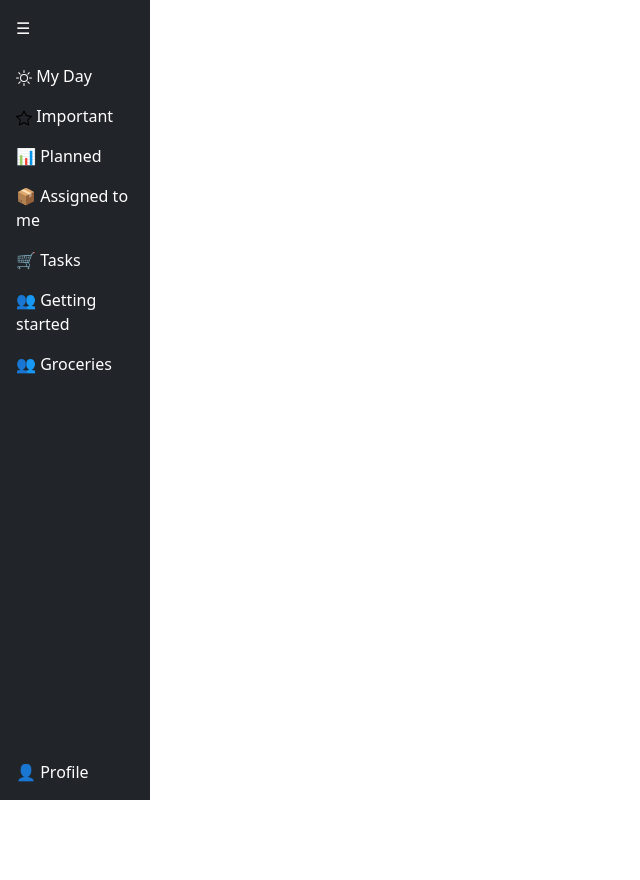
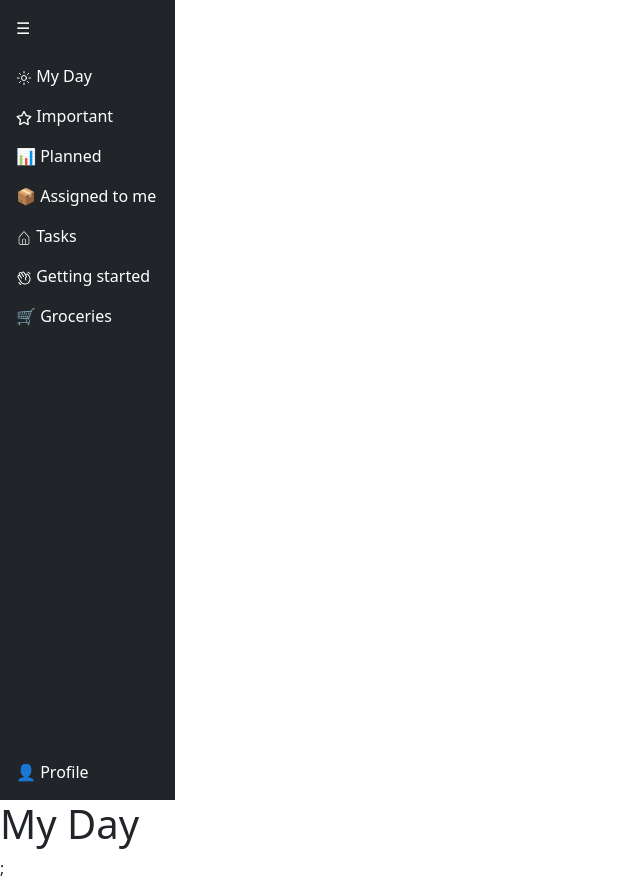
Before and after one commit to shanujaiswal/Practice_Project, a React (Create React App) app in the folder React/sticky-note/: page /MyDay in a window 1280 px wide. Shown: the whole page, without its empty margins (0-640 px from the left). Before the commit the page ends 800 px from the top, so only its background shows below. Built offline with nearby package versions, Linux system fonts and the light colour scheme.

Commit message:
navbar Done

```diff
--- a/React/sticky-note/package.json
+++ b/React/sticky-note/package.json
@@ -37,5 +37,8 @@
       "last 1 firefox version",
       "last 1 safari version"
     ]
+  },
+  "devDependencies": {
+    "react-router-dom": "^7.2.0"
   }
 }
--- a/React/sticky-note/src/App.js
+++ /dev/null
@@ -1,10 +0,0 @@
-import "./App.css";
-import Navbar from "./Component/Navbar";
-function App() {
-  return (
-    <Navbar
-
-    />
-  );
-}
-export default App;
--- /dev/null
+++ b/React/sticky-note/src/App.jsx
@@ -0,0 +1,26 @@
+import "./App.css";
+import Myday from "./Component/Myday";
+import Navbar from "./Component/Navbar";
+import { BrowserRouter as Router, Routes, Route } from "react-router-dom";
+function App() {
+  return (
+    <>
+      <Router>
+        <div>
+          <Navbar />
+        </div>
+        <Routes>
+          <Route
+            path="/MyDay"
+            element={
+              <div>
+                <Myday/>;
+              </div>
+            }
+          ></Route>
+        </Routes>
+      </Router>
+    </>
+  );
+}
+export default App;
--- /dev/null
+++ b/React/sticky-note/src/Component/Clock.jsx
@@ -0,0 +1,9 @@
+import React from 'react'
+
+export default function Clock() {
+  return (
+    <div>
+
+    </div>
+  )
+}
--- /dev/null
+++ b/React/sticky-note/src/Component/Myday.jsx
@@ -0,0 +1,13 @@
+import React from "react";
+import Clock from "./Clock";
+
+export default function My_Day() {
+  return (
+    <>
+      <div>
+        <h1>My Day</h1>
+      </div>
+      <Clock/>
+    </>
+  );
+}
--- a/React/sticky-note/src/Component/Navbar.jsx
+++ b/React/sticky-note/src/Component/Navbar.jsx
@@ -1,5 +1,9 @@
 import React, { useState } from "react";
 import "bootstrap/dist/css/bootstrap.min.css";
+import { PiHandWaving } from "react-icons/pi";
+import { IoSunnyOutline } from "react-icons/io5";
+import { FaRegStar } from "react-icons/fa";
+import { CiHome } from "react-icons/ci";
 
 export default function Sidebar() {
   const [isOpen, setIsOpen] = useState(true);
@@ -9,7 +13,7 @@ export default function Sidebar() {
       <div
         className="bg-dark vh-100 d-flex flex-column justify-content-between"
         style={{
-          width: isOpen ? "150px" : "50px",
+          width: isOpen ? "175px" : "50px",
           transition: "width 0.3s ease-in-out",
         }}
       >
@@ -22,33 +26,15 @@ export default function Sidebar() {
         </div>
         <ul className="nav flex-column flex-grow-1">
           <li className="nav-item">
-            <a href="/" className="nav-link text-white">
+            <a href="/MyDay" className="nav-link text-white">
               {" "}
-              <svg
-                xmlns="http://www.w3.org/2000/svg"
-                width="16"
-                height="16"
-                fill="currentColor"
-                class="bi bi-brightness-high"
-                viewBox="0 0 16 16"
-              >
-                <path d="M8 11a3 3 0 1 1 0-6 3 3 0 0 1 0 6m0 1a4 4 0 1 0 0-8 4 4 0 0 0 0 8M8 0a.5.5 0 0 1 .5.5v2a.5.5 0 0 1-1 0v-2A.5.5 0 0 1 8 0m0 13a.5.5 0 0 1 .5.5v2a.5.5 0 0 1-1 0v-2A.5.5 0 0 1 8 13m8-5a.5.5 0 0 1-.5.5h-2a.5.5 0 0 1 0-1h2a.5.5 0 0 1 .5.5M3 8a.5.5 0 0 1-.5.5h-2a.5.5 0 0 1 0-1h2A.5.5 0 0 1 3 8m10.657-5.657a.5.5 0 0 1 0 .707l-1.414 1.415a.5.5 0 1 1-.707-.708l1.414-1.414a.5.5 0 0 1 .707 0m-9.193 9.193a.5.5 0 0 1 0 .707L3.05 13.657a.5.5 0 0 1-.707-.707l1.414-1.414a.5.5 0 0 1 .707 0m9.193 2.121a.5.5 0 0 1-.707 0l-1.414-1.414a.5.5 0 0 1 .707-.707l1.414 1.414a.5.5 0 0 1 0 .707M4.464 4.465a.5.5 0 0 1-.707 0L2.343 3.05a.5.5 0 1 1 .707-.707l1.414 1.414a.5.5 0 0 1 0 .708" />
-              </svg>
+              <IoSunnyOutline />
               {isOpen && "  My Day"}
             </a>
           </li>
           <li className="nav-item">
             <a href="/" className="nav-link text-white">
-              <svg
-                xmlns="http://www.w3.org/2000/svg"
-                width="16"
-                height="16"
-                fill="success"
-                class="bi bi-star text-green-500"
-                viewBox="0 0 16 16"
-              >
-                <path d="M2.866 14.85c-.078.444.36.791.746.593l4.39-2.256 4.389 2.256c.386.198.824-.149.746-.592l-.83-4.73 3.522-3.356c.33-.314.16-.888-.282-.95l-4.898-.696L8.465.792a.513.513 0 0 0-.927 0L5.354 5.12l-4.898.696c-.441.062-.612.636-.283.95l3.523 3.356-.83 4.73zm4.905-2.767-3.686 1.894.694-3.957a.56.56 0 0 0-.163-.505L1.71 6.745l4.052-.576a.53.53 0 0 0 .393-.288L8 2.223l1.847 3.658a.53.53 0 0 0 .393.288l4.052.575-2.906 2.77a.56.56 0 0 0-.163.506l.694 3.957-3.686-1.894a.5.5 0 0 0-.461 0z" />
-              </svg>
+            <FaRegStar />
               {isOpen && "   Important"}
             </a>
           </li>
@@ -64,17 +50,20 @@ export default function Sidebar() {
           </li>
           <li className="nav-item">
             <a href="/" className="nav-link text-white">
-              🛒 {isOpen && "Tasks"}
+            <CiHome />
+
+              {isOpen && "  Tasks"}
             </a>
           </li>
           <li className="nav-item">
             <a href="/" className="nav-link text-white">
-              👥 {isOpen && "Getting started"}
+            <PiHandWaving />
+            {isOpen && " Getting started"}
             </a>
           </li>
           <li className="nav-item">
             <a href="/" className="nav-link text-white">
-              👥 {isOpen && "Groceries"}
+              🛒 {isOpen && "Groceries"}
             </a>
           </li>
         </ul>
```
Also changed, not shown: 1 other file (tests, documents, lock files or other folders).
